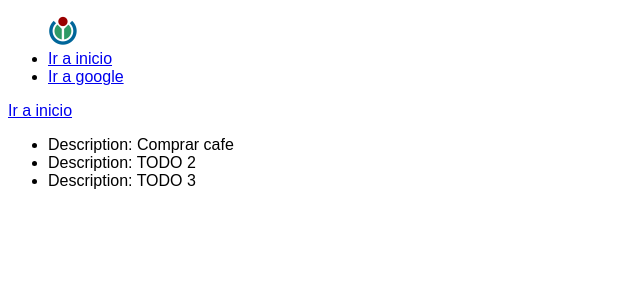
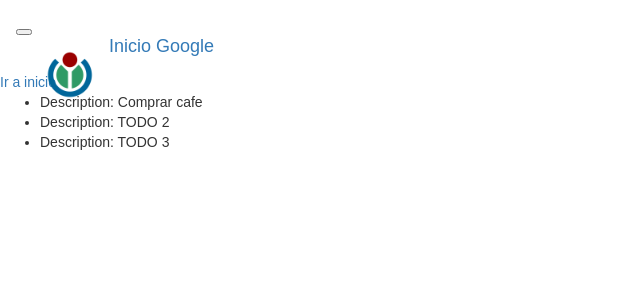
Before and after one commit to CAMIRO/flaskBasics, a Flask app: page /hello in a window 1280 px wide. Shown: the top 300 px of the page, without its empty margins (0-640 px from the left). Run offline with Flask 2, Linux system fonts and the light colour scheme; some libraries are stand-ins or nearby versions.

Commit message:
agregando Boostrap al projecto

```diff
--- a/main.py
+++ b/main.py
@@ -1,6 +1,8 @@
 from flask import Flask, request, make_response, redirect, render_template
+from flask_bootstrap import Bootstrap
 
 app = Flask(__name__)
+bootstrap = Bootstrap(app)
 
 todos = ['Comprar cafe', 'TODO 2', 'TODO 3']
 
--- a/requirements.txt
+++ b/requirements.txt
@@ -1 +1,2 @@
 flask
+Flask-Bootstrap4
--- a/templates/base.html
+++ b/templates/base.html
@@ -1,18 +1,16 @@
-<!DOCTYPE html>
-<html lang="en">
-<head>
-    <meta charset="UTF-8">
-    <meta http-equiv="X-UA-Compatible" content="IE=edge">
-    <meta name="viewport" content="width=device-width, initial-scale=1.0">
+{% extends 'bootstrap/base.html' %}
+
+{% block head %}
+    {{ super() }}
     <title>{% block title %}Flask{% endblock %}</title>
     <link rel="stylesheet" href="{{ url_for('static', filename='css/main.css') }}">
-</head>
-<body>
-    <header>
+{% endblock %}
+
+{% block body %}
+    {% block navbar %}
         {% include 'navbar.html' %}
-    </header>
-    {% block content %}
+    {% endblock %}
+        {% block content %}
     {% endblock %}
 
-</body>
-</html>
+{% endblock %}
--- a/templates/navbar.html
+++ b/templates/navbar.html
@@ -1,7 +1,35 @@
-<nav>
+<!-- <nav>
     <ul>
         <img src="{{ url_for('static', filename='images/logo.png') }}" alt="logo">
         <li><a href="{{ url_for('index') }}">Ir a inicio</a></li>
         <li><a href="https://google.com" target="_blank">Ir a google</a></li>
     </ul>
 </nav>
+ -->
+<div class="navbar navbar-expand-lg navbar-dark bg-dark" role="navigation">
+    <div class="navbar-brand" href="{{ url_for('index') }}">
+        <button class="navbar-toggler"
+            type="button"
+            data-toggle="collapse"
+            data-target="#navbarNavAltMarkup"
+            aria-controls="navbarNavAltMarkup"
+            aria-expanded="false"
+            aria-label="Toggle navigation">
+            <span class="navbar-toggler-icon"></span>
+        </button>
+
+        <div class="collapse navbar-collapse" id="navbarNavAltMarkup">
+            <div class="navbar-nav">
+                <a class="navbar-brand" >
+                    <img src="{{ url_for('static', filename='images/logo.png') }}"
+                         style="max-width: 48px"
+                         alt="logo">
+                </a>
+                <a class="nav-item nav-link active" href="{{ url_for('index') }}">
+                  Inicio<span class="sr-only">(current)</span>
+                </a>
+              <a class="nav-item nav-link" href="https://google.com" target="_blank">Google</a>
+            </div>
+          </div>
+    </div>
+</div>
```
